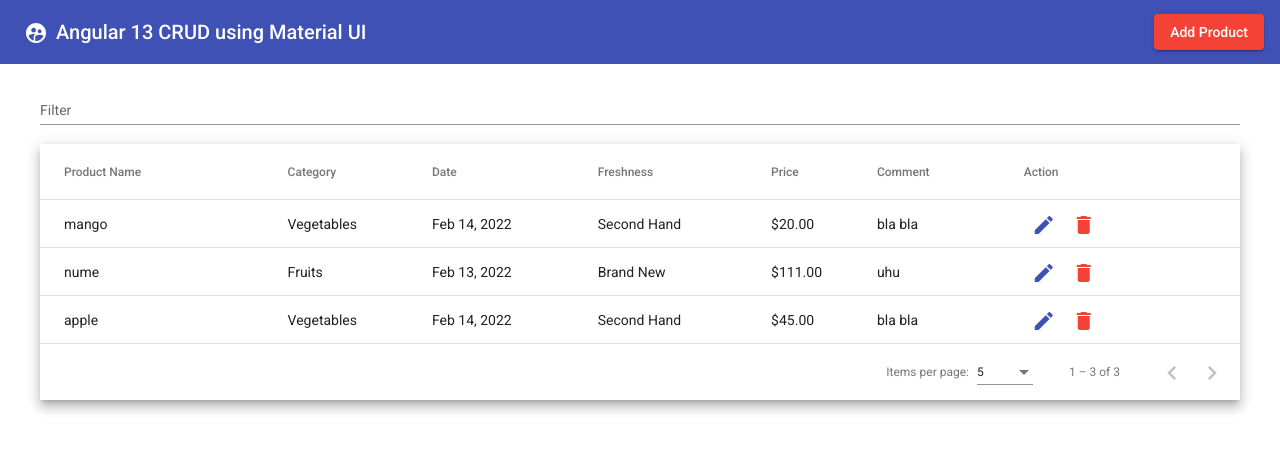
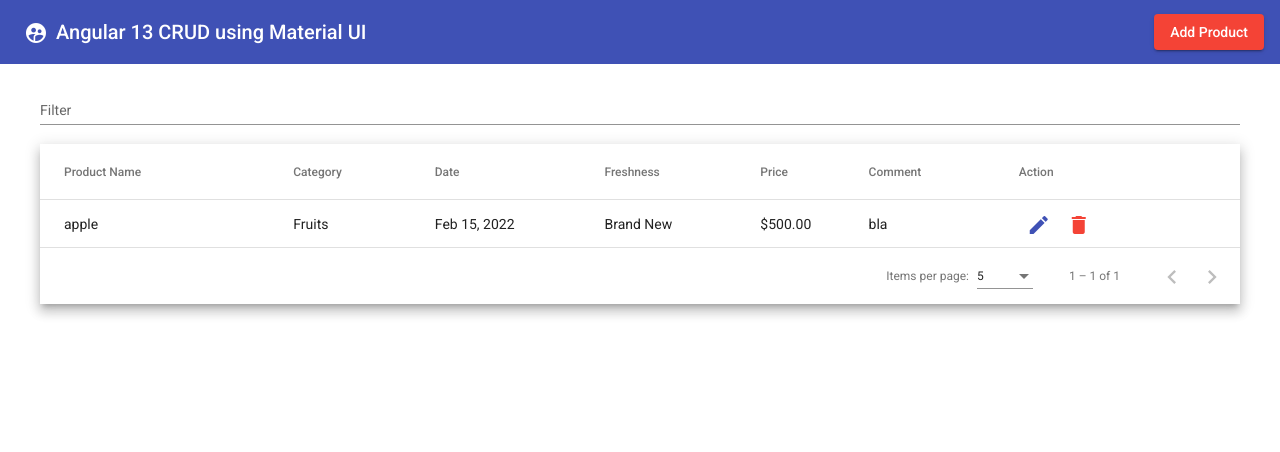
Before and after one commit to RaduHarangus/angular13CRUD-material, an Angular app: page / in a window 1280 px wide. Shown: the top 452 px of the page. Built offline with nearby package versions, Linux system fonts and the light colour scheme; data requests are answered from the project's data file.

Commit message:
finished

```diff
--- a/db.json
+++ b/db.json
@@ -1,31 +1,13 @@
 {
   "productList": [
     {
-      "productName": "mango",
-      "category": "Vegetables",
-      "freshness": "Second Hand",
-      "price": 20,
-      "comment": "bla bla",
-      "date": "2022-02-14T22:00:00.000Z",
-      "id": 1
-    },
-    {
-      "productName": "nume",
+      "productName": "apple",
       "category": "Fruits",
       "freshness": "Brand New",
-      "price": 111,
-      "comment": "uhu",
-      "date": "2022-02-13T22:00:00.000Z",
-      "id": 2
-    },
-    {
-      "productName": "apple",
-      "category": "Vegetables",
-      "freshness": "Second Hand",
-      "price": 45,
-      "comment": "bla bla",
-      "date": "2022-02-14T22:00:00.000Z",
-      "id": 3
+      "price": 500,
+      "comment": "bla",
+      "date": "2022-02-15T22:00:00.000Z",
+      "id": 1
     }
   ],
   "comments": [
--- a/src/app/app.component.html
+++ b/src/app/app.component.html
@@ -60,7 +60,7 @@
             <button mat-icon-button color="primary" (click)="editProduct(row)">
               <mat-icon>edit</mat-icon>
             </button>
-            <button mat-icon-button color="warn">
+            <button mat-icon-button color="warn" (click)="deleteProduct(row.id)">
               <mat-icon>delete</mat-icon>
             </button>
           </td>
--- a/src/app/app.component.ts
+++ b/src/app/app.component.ts
@@ -61,6 +61,19 @@
     })
   }
 
+  deleteProduct(id: number) {
+    this.api.deleteProduct(id)
+      .subscribe({
+        next: (res) => {
+          alert('Product removed successfully!');
+          this.getAllProducts();
+        },
+        error: (err) => {
+          alert('There was a problem trying to remove the product!');
+        }
+      });
+}
+
   applyFilter(event: Event) {
     const filterValue = (event.target as HTMLInputElement).value;
     this.dataSource.filter = filterValue.trim().toLowerCase();
```
